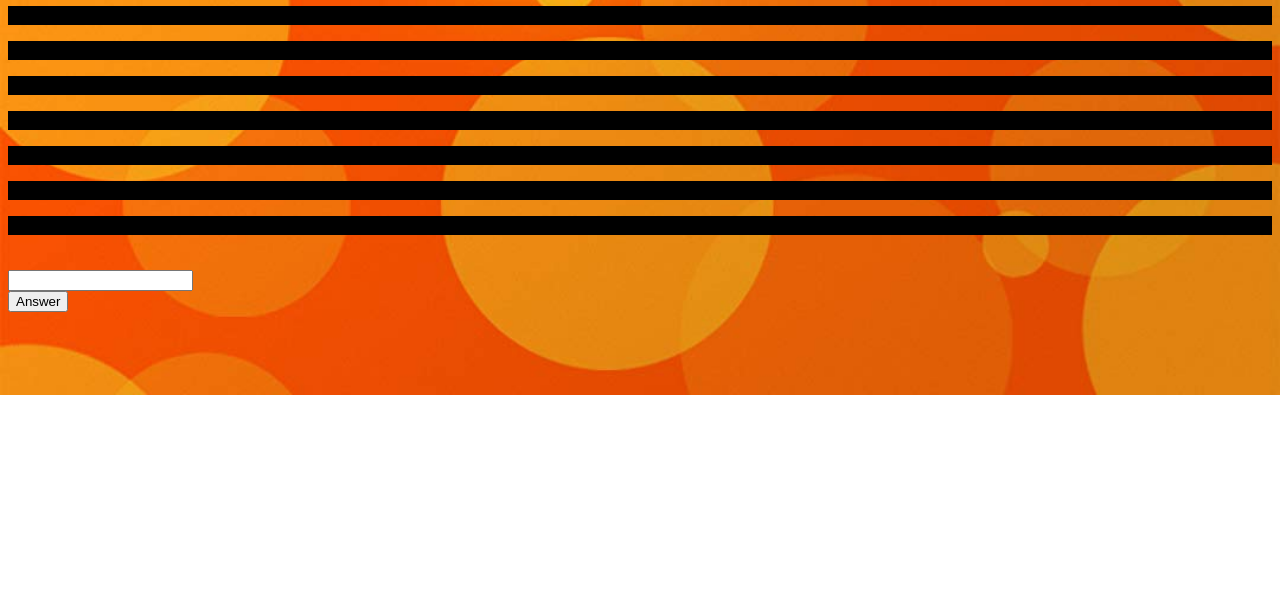
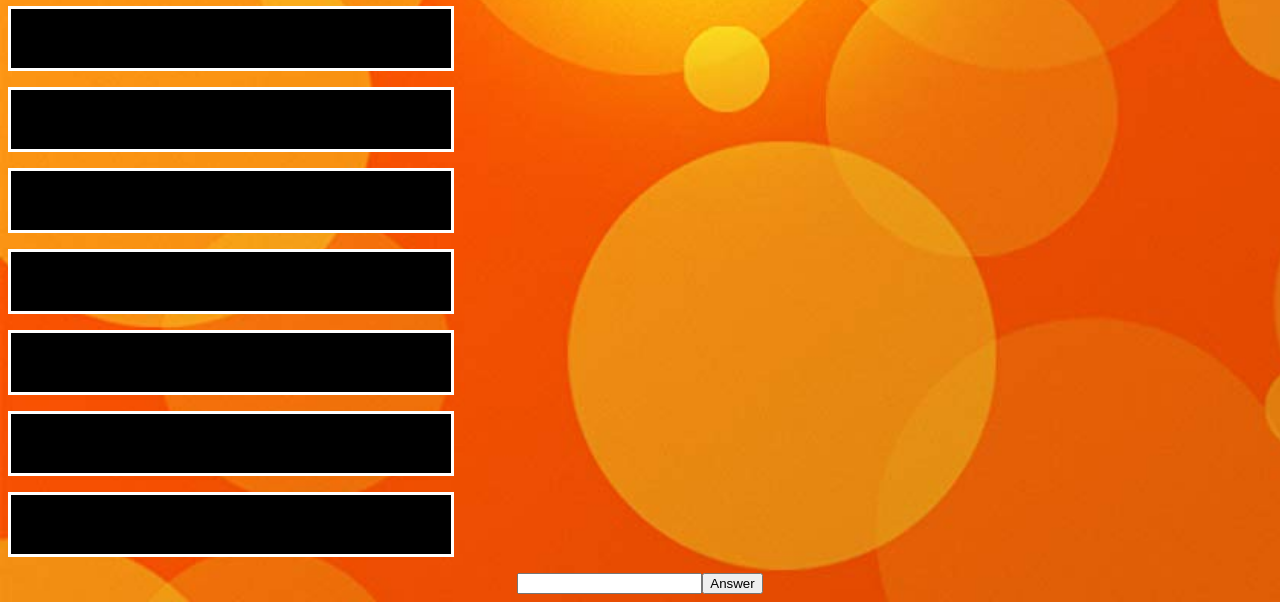
Before and after one commit to hanny242/family-feud, a plain HTML site: page index.html in a window 1280 px wide. Shown: the part 326-928 px from the top of the page. Before the commit the page ends 800 px from the top, so only its background shows below. Drawn offline with Linux system fonts and the light colour scheme.

Commit message:
renamad config

```diff
--- a/index.html
+++ b/index.html
@@ -25,8 +25,7 @@
         </div>
             <div class="answers"></div>
         <div class="button">
-            <br>
-            <input class="playerAnswer" type="text" name="Answer"><br>
+            <input class="playerAnswer" type="text" name="Answer">
             <button class="submit-answer">Answer</button>
         </div>
         <!-- <img class="big-red-x" src="img/182845_big-red-x-transparent-background.png">-->
--- a/js/logic.js
+++ b/js/logic.js
@@ -245,6 +245,7 @@ class FamilyFeudGame {
                 document.querySelector(`.answer-${i}`).style.backgroundColor = "transparent";
                 //document.querySelector(`.percentage-${i}`) = this.playerPoints
                 this.correctAnswersCounter++;
+                document.getElementsByTagName('input').innerHTML = "";
                 return;
             }
         }
--- a/style.css
+++ b/style.css
@@ -26,8 +26,14 @@ body {
     color: black;
 }
 
+.button {
+    display: flex;
+    text-align: center;
+    justify-content: center;
+}
 
 div .playeranswer {
+    display: flex;
     justify-content: center;
 }
 
@@ -36,10 +42,14 @@ div .playeranswer {
 }
 
 p {
+    display: flex;
     background-color: black;
     text-align: center;
-    border: 1px;
-    border-color: solid white;
+    border-style: solid;
+    border-color: white;
+    padding: 20px;
+    width: 400px;
+    justify-items: center;
 }
 
 .container {
```
Also changed, not shown: static.json (renamed from package.json).
